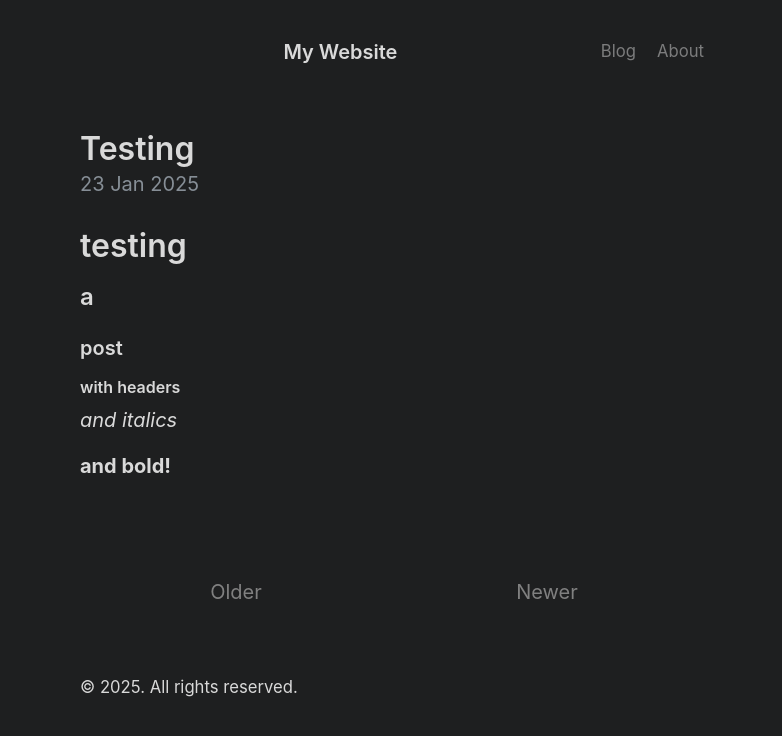
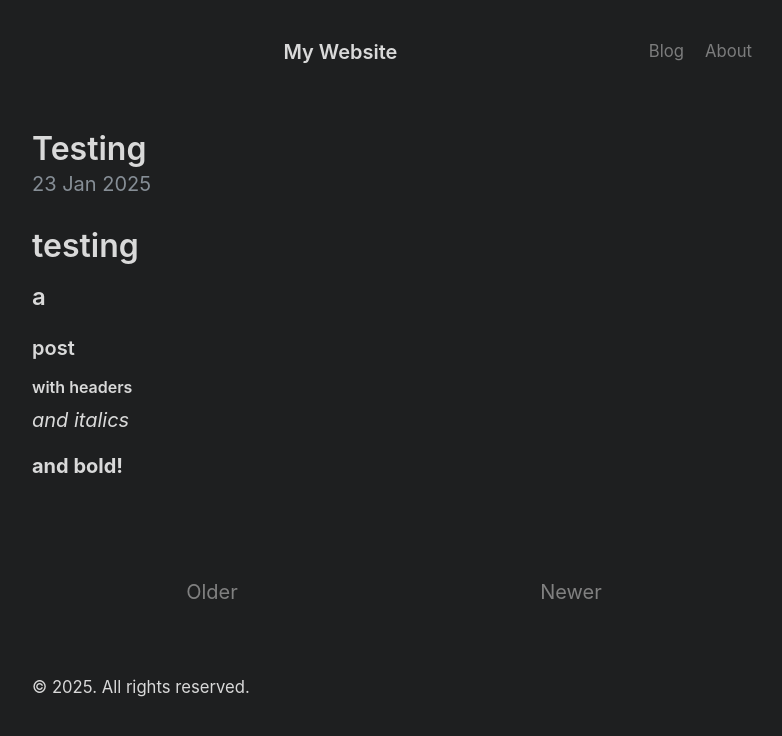
Before and after one commit to k-unst/k-unst.github.io, a Jekyll site: the page built from index.html, in a window 1280 px wide. Shown: the top 736 px of the page, without its empty margins (248-1030 px from the left). Built offline with Jekyll 4.4.1, drawn with Linux system fonts in a browser that asks for light colours; the list of posts is cut into pages by our own code.

Commit message:
Update _layout.scss
trying to narrow central column

```diff
--- a/_sass/_layout.scss
+++ b/_sass/_layout.scss
@@ -4,8 +4,8 @@
 
 .container {
   max-width: 45rem;
-  padding-left: var(--spacer-3);
-  padding-right: var(--spacer-3);
+  padding-left: var(--spacer-4);
+  padding-right: var(--spacer-4);
   margin-left:  auto;
   margin-right: auto;
 }
```
